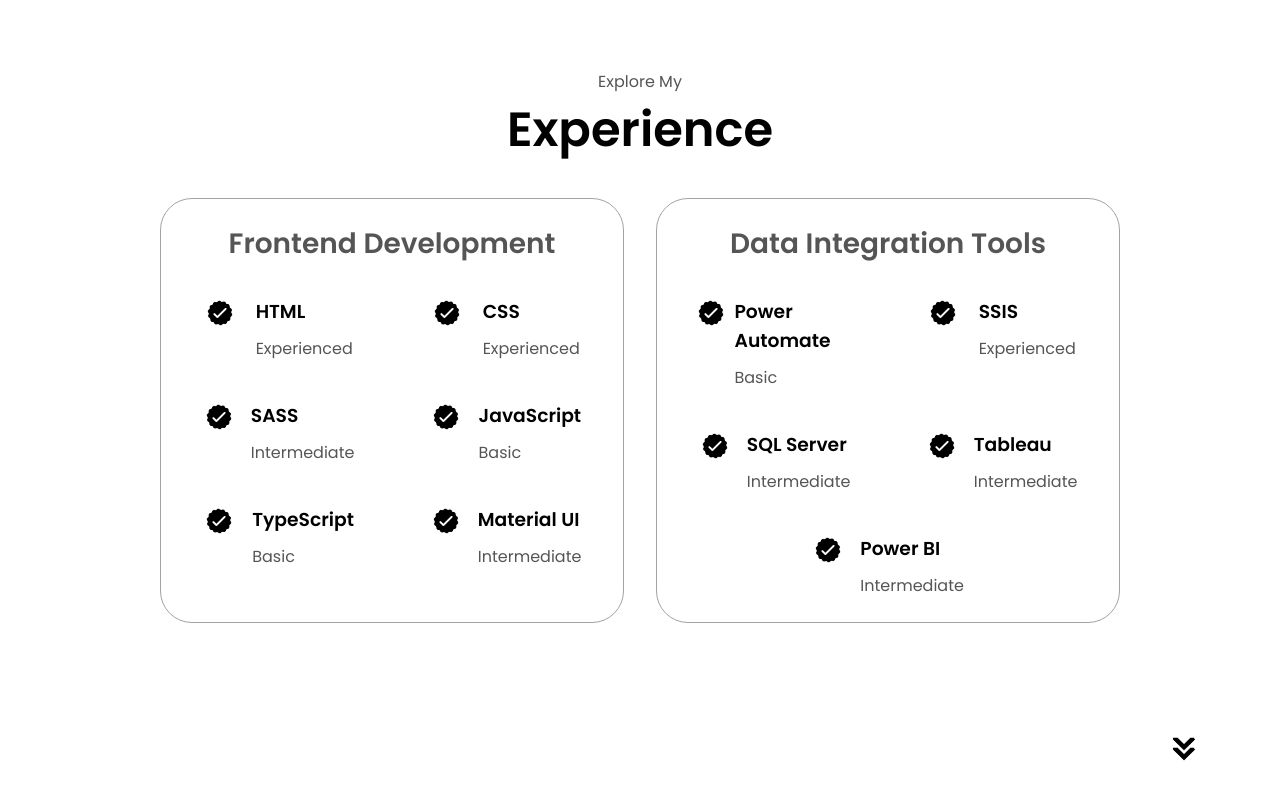
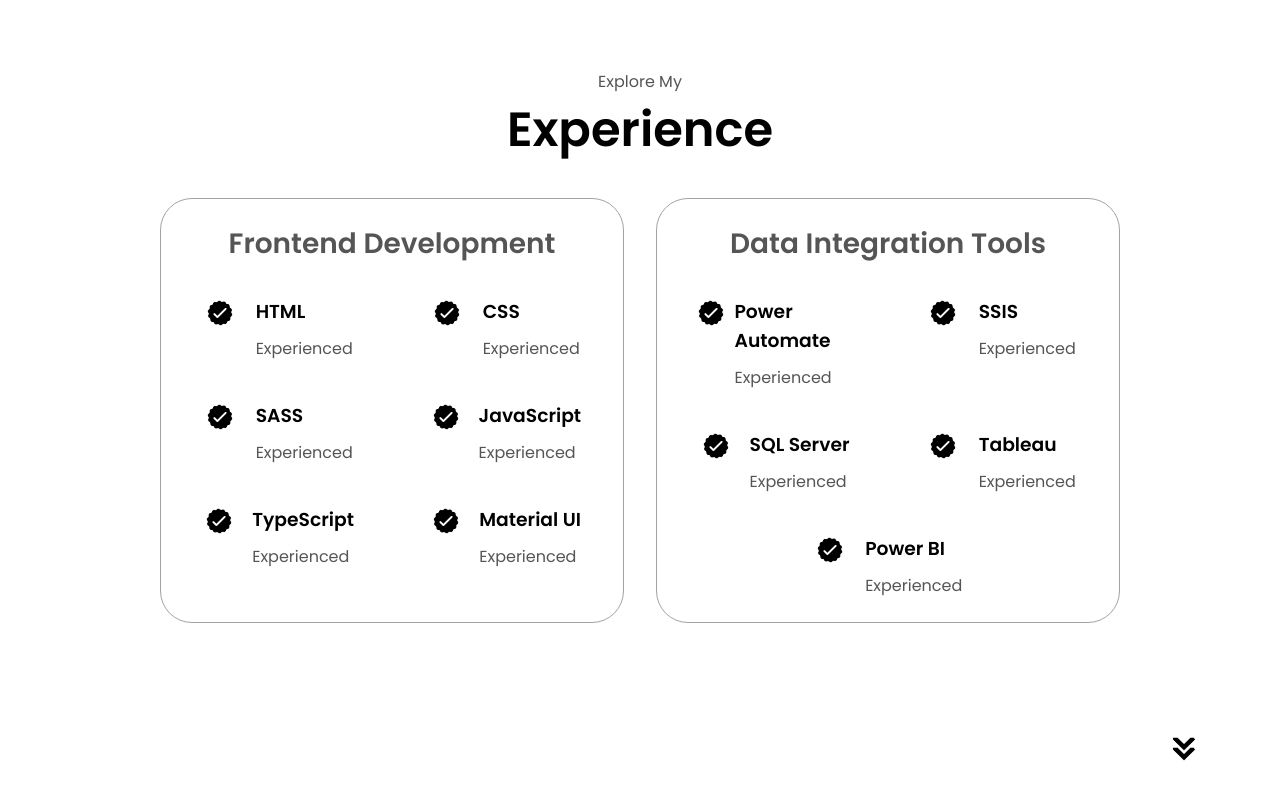
Before and after one commit to Darius169/custom-html-css-js-portfolio, a plain HTML site: page index.html in a window 1280 px wide. Shown: the part 1627-2426 px from the top of the page. Drawn offline with Linux system fonts and the light colour scheme.

Commit message:
-Temporary Commit
Made to be accessible and continue coding on desktop

```diff
--- a/index.html
+++ b/index.html
@@ -42,8 +42,9 @@
 
     <section id="profile">
         <div class="section__pic-container">
-            <img src="./assets/profile-pic.png" alt="Darius Tyler profile picture">
+            <img src="./assets/my-profile-pic.png" alt="Darius Tyler profile picture" class="profile_picture-one">
         </div>
+
         <div class="section__text">
             <p class="section__text__p1"> Hello, I'm </p>
             <h1 class="title">Darius Tyler</h1>
@@ -69,7 +70,7 @@
         <h1 class="title">About Me</h1>
         <div class="section-container">
             <div class="section__pic-container">
-                <img src="./assets/about-pic.png" alt="Profile picture" class="about-pic">
+                <!--<img src="./assets/about-pic.png" alt="Profile picture" class="about-pic">-->
             </div>
             <div class="about-details-container">
                 <div class="about-container">
@@ -124,28 +125,28 @@
                             <img src="./assets/checkmark.png" alt="Experience icon" class="icon">
                             <div>
                                 <h3>SASS</h3>
-                                <p>Intermediate</p>
+                                <p>Experienced</p>
                             </div>
                         </article>
                         <article>
                             <img src="./assets/checkmark.png" alt="Experience icon" class="icon">
                             <div>
                                 <h3>JavaScript</h3>
-                                <p>Basic</p>
+                                <p>Experienced</p>
                             </div>
                         </article>
                         <article>
                             <img src="./assets/checkmark.png" alt="Experience icon" class="icon">
                             <div>
                                 <h3>TypeScript</h3>
-                                <p>Basic</p>
+                                <p>Experienced</p>
                             </div>
                         </article>
                         <article>
                             <img src="./assets/checkmark.png" alt="Experience icon" class="icon">
                             <div>
                                 <h3>Material UI</h3>
-                                <p>Intermediate</p>
+                                <p>Experienced</p>
                             </div>
                         </article>
                     </div>
@@ -157,7 +158,7 @@
                             <img src="./assets/checkmark.png" alt="Experience icon" class="icon">
                             <div>
                                 <h3>Power Automate</h3>
-                                <p>Basic</p>
+                                <p>Experienced</p>
                             </div>
                         </article>
                         <article>
@@ -171,21 +172,21 @@
                             <img src="./assets/checkmark.png" alt="Experience icon" class="icon">
                             <div>
                                 <h3>SQL Server</h3>
-                                <p>Intermediate</p>
+                                <p>Experienced</p>
                             </div>
                         </article>
                         <article>
                             <img src="./assets/checkmark.png" alt="Experience icon" class="icon">
                             <div>
                                 <h3>Tableau</h3>
-                                <p>Intermediate</p>
+                                <p>Experienced</p>
                             </div>
                         </article>
                         <article>
                             <img src="./assets/checkmark.png" alt="Experience icon" class="icon">
                             <div>
                                 <h3>Power BI</h3>
-                                <p>Intermediate</p>
+                                <p>Experienced</p>
                             </div>
                         </article>
                     </div>
--- a/style.css
+++ b/style.css
@@ -198,6 +198,18 @@ section {
     font-size: 1.75rem;
     margin-bottom: 1rem;
 }
+
+img.profile_picture-one{
+    width: 275px;
+    height: 275px;
+    border-radius: 50%;
+    object-fit: cover;
+}
+
+img.profile_picture-one {
+    align-self: center;
+}
+
 
 
 .title {
```
